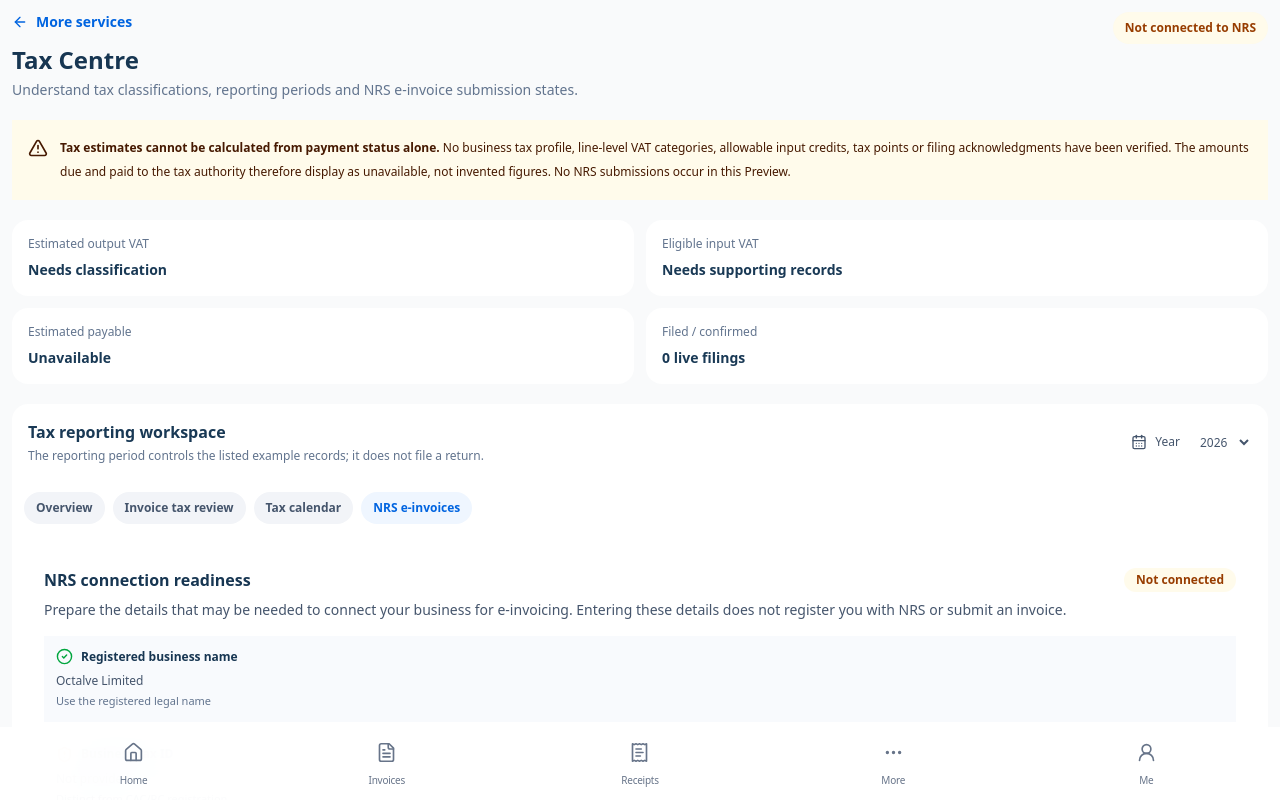
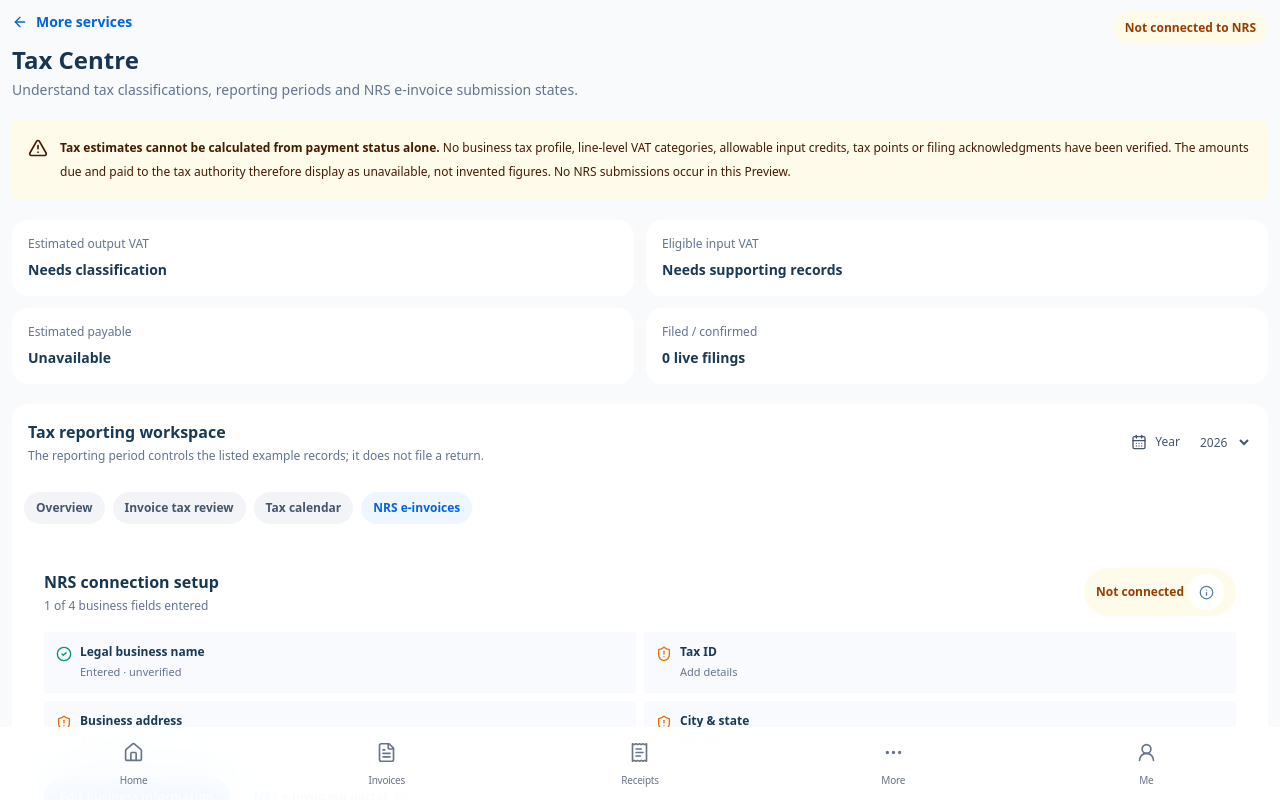
Before and after one commit to octalve-core/octalve-invoice, a Next.js app: page /dashboard/tax-centre in a window 1280 px wide. Both pictures are taken after a click on the button "NRS e-invoices". Shown: the top 800 px of the page. Built offline with nearby package versions, Linux system fonts and the light colour scheme.

Commit message:
refine(phase-0i): concise NRS readiness checklist sharing business Tax ID, official portal and truthful unconnected state

```diff
--- a/src/features/finance/NrsReadinessPanel.tsx
+++ b/src/features/finance/NrsReadinessPanel.tsx
@@ -1,38 +1,37 @@
 "use client";
 import Link from "next/link";
-import {CheckCircle2,FileText,LockKeyhole,ShieldAlert} from "lucide-react";
+import {CheckCircle2,ExternalLink,ShieldAlert} from "lucide-react";
 import {useMerchantPreview} from "@/src/features/merchant-preview/MerchantPreviewProvider";
+import {SetupInfoNote} from "@/src/features/merchant-setup/SetupInfoNote";
 
-/** Informational readiness checks only. Never treated as NRS enrollment or tax clearance. */
+/** Readiness is a LOCAL checklist, never NRS verification, connection or tax assessment. */
 export function NrsReadinessPanel(){
  const {settings}=useMerchantPreview();
  const checks=[
-  {title:"Registered business name",value:settings.businessName.trim(),note:"Use the registered legal name"},
-  {title:"Business Tax ID",value:settings.taxId.trim(),note:"Distinct from CAC/RC registration"},
-  {title:"Business postal address",value:settings.businessAddress.trim(),note:"Complete registered address"},
+  {title:"Legal business name",value:(settings.legalName||settings.businessName).trim()},
+  {title:"Tax ID",value:settings.taxId.trim()},
+  {title:"Business address",value:settings.businessAddress.trim()},
+  {title:"City & state",value:settings.city?.trim()&&settings.state?.trim()?"Provided":""}
  ];
+ const prepared=checks.filter(x=>x.value).length;
  return <section aria-label="NRS connection readiness" className="rounded-2xl border border-[#E1EAF5] bg-white p-4 sm:p-5">
-   <div className="flex flex-wrap items-center justify-between gap-2">
-    <h3 className="text-base font-bold text-[#173652]">NRS connection readiness</h3>
-    <span className="rounded-full border border-amber-200 bg-amber-50 px-3 py-1 text-xs font-semibold text-amber-800">Not connected</span>
-   </div>
-   <p className="mt-2 text-sm text-slate-600">Prepare the details that may be needed to connect your business for e-invoicing. Entering these details does not register you with NRS or submit an invoice.</p>
-   <div className="mt-4 grid gap-3 sm:grid-cols-3">{checks.map(row=><div key={row.title} className="rounded-xl border border-slate-100 bg-[#F8FAFD] p-3">
-    <div className="flex items-center gap-2">{row.value?<CheckCircle2 size={17} className="text-green-600"/>:<ShieldAlert size={17} className="text-amber-600"/>}<span className="text-xs font-semibold text-[#173652]">{row.title}</span></div>
-    <p className="mt-2 break-words text-xs text-slate-600">{row.value?row.title==="Business Tax ID"?"Provided · not verified":row.value:"Not provided"}</p>
-    <p className="mt-1 text-[11px] text-slate-500">{row.note}</p>
-   </div>)}</div>
-   <Link href="/dashboard/settings/business" className="mt-4 inline-flex min-h-10 items-center rounded-full border border-[#0064E0] px-4 text-xs font-semibold text-[#0064E0]">Edit business details</Link>
-   <div className="mt-5 grid gap-3 sm:grid-cols-2">
-    <div className="rounded-xl border border-slate-100 p-4">
-      <div className="flex items-center gap-2 text-[#173652]"><FileText size={18}/><h4 className="text-sm font-semibold">Official identifiers</h4></div>
-      <p className="mt-2 text-xs leading-5 text-slate-600">NRS Business ID, assigned Service ID and verified IRN are not yet linked. Your Octalve invoice number is separate from an official IRN.</p>
-    </div>
-    <div className="rounded-xl border border-slate-100 p-4">
-      <div className="flex items-center gap-2 text-[#173652]"><LockKeyhole size={18}/><h4 className="text-sm font-semibold">Secure integration</h4></div>
-      <p className="mt-2 text-xs leading-5 text-slate-600">An authorized integration method, secure business permissions and fiscal validation must be set up before e-invoices can be submitted. Never enter private API credentials here.</p>
-    </div>
-   </div>
-   <p className="mt-4 text-xs text-slate-500">Customer billing profiles, item classifications and applicable tax treatment must also be checked. No NRS submissions, acknowledgements, issued IRNs or official verification QR codes exist in this workspace.</p>
-  </section>;
+  <header className="flex flex-wrap items-center justify-between gap-3">
+   <div><h3 className="font-bold text-[#173652]">NRS connection setup</h3><p className="mt-1 text-xs text-slate-500">{prepared} of {checks.length} business fields entered</p></div>
+   <span className="inline-flex items-center gap-1 rounded-full border border-amber-200 bg-amber-50 px-3 py-1.5 text-xs font-semibold text-amber-800">Not connected <SetupInfoNote title="NRS connection" detail="Tax ID entry is not NRS verification. An approved taxpayer authorization or accredited integration, official business identifiers, secure credentials and successful NRS responses are required before synchronization or e-invoice filing."/></span>
+  </header>
+  <div className="mt-4 grid grid-cols-2 gap-2 sm:grid-cols-4">
+   {checks.map(row=><div key={row.title} className="flex min-w-0 items-start gap-2 rounded-xl border border-[#EDF2F8] bg-[#F8FAFD] p-3">
+    {row.value?<CheckCircle2 size={16} className="mt-0.5 shrink-0 text-emerald-600"/>:<ShieldAlert size={16} className="mt-0.5 shrink-0 text-amber-600"/>}
+    <span className="min-w-0"><span className="block text-xs font-semibold text-[#193955]">{row.title}</span><span className="mt-1 block text-[11px] text-slate-500">{row.value?"Entered · unverified":"Add details"}</span></span>
+   </div>)}
+  </div>
+  <div className="mt-4 flex flex-wrap gap-2">
+   <Link href="/dashboard/getting-started?step=business" className="inline-flex min-h-10 items-center rounded-full bg-[#0064E0] px-4 text-xs font-semibold text-white">Edit business information</Link>
+   <a href="https://einvoice.nrs.gov.ng/merchant-buyer-solution-portal" target="_blank" rel="noopener noreferrer" className="inline-flex min-h-10 items-center gap-2 rounded-full border border-[#D9E7F9] px-4 text-xs font-semibold text-[#0064E0]">NRS e-invoicing portal <ExternalLink size={14}/></a>
+  </div>
+  <div className="mt-4 flex items-center gap-2 border-t border-slate-100 pt-3 text-[11px] text-slate-500">
+   No official IRNs, QR codes or filings yet.
+   <SetupInfoNote title="What happens when connected?" detail="After secure taxpayer authorization, Octalve can validate linked business details, use official Business and Service IDs, classify taxable invoice lines, exchange structured documents, track IRNs and verification outcomes, and reconcile filing acknowledgements. Tax amounts and filing deadlines still depend on valid tax rules and supporting records."/>
+  </div>
+ </section>;
 }
```
